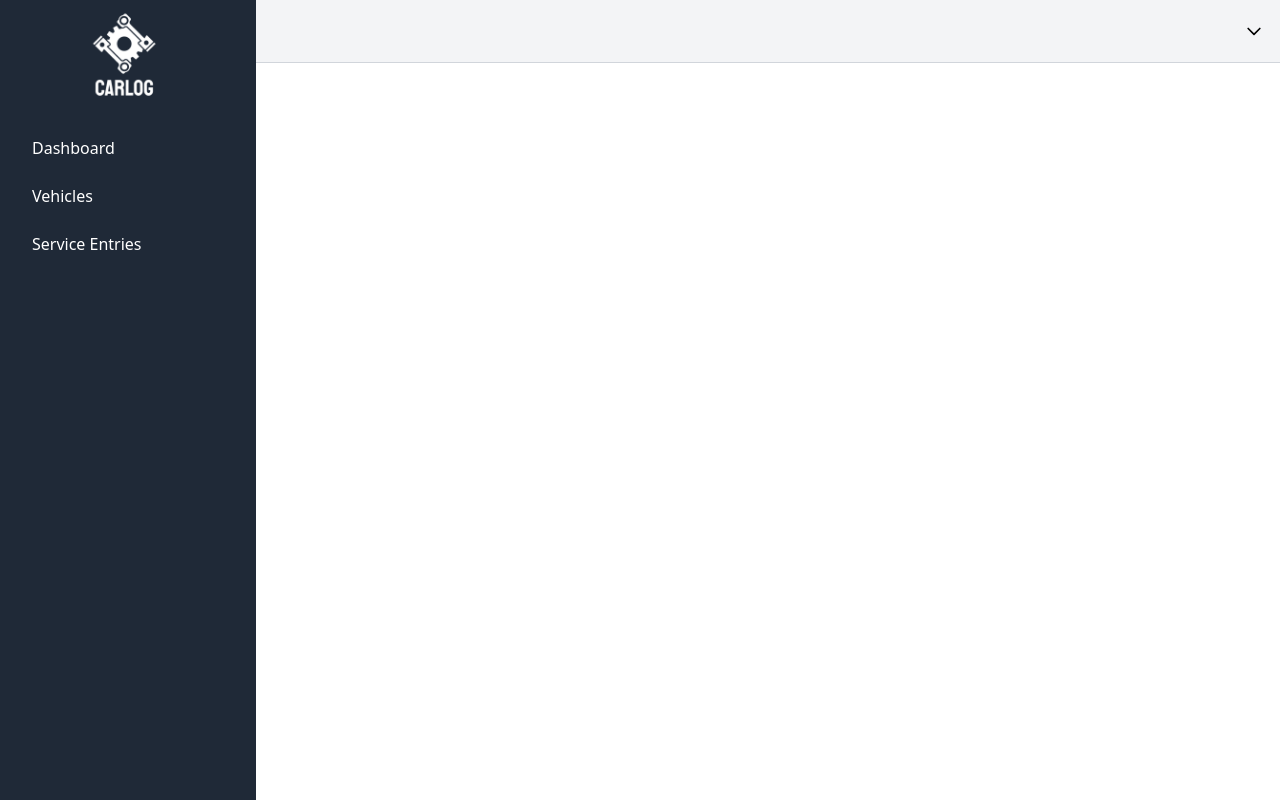
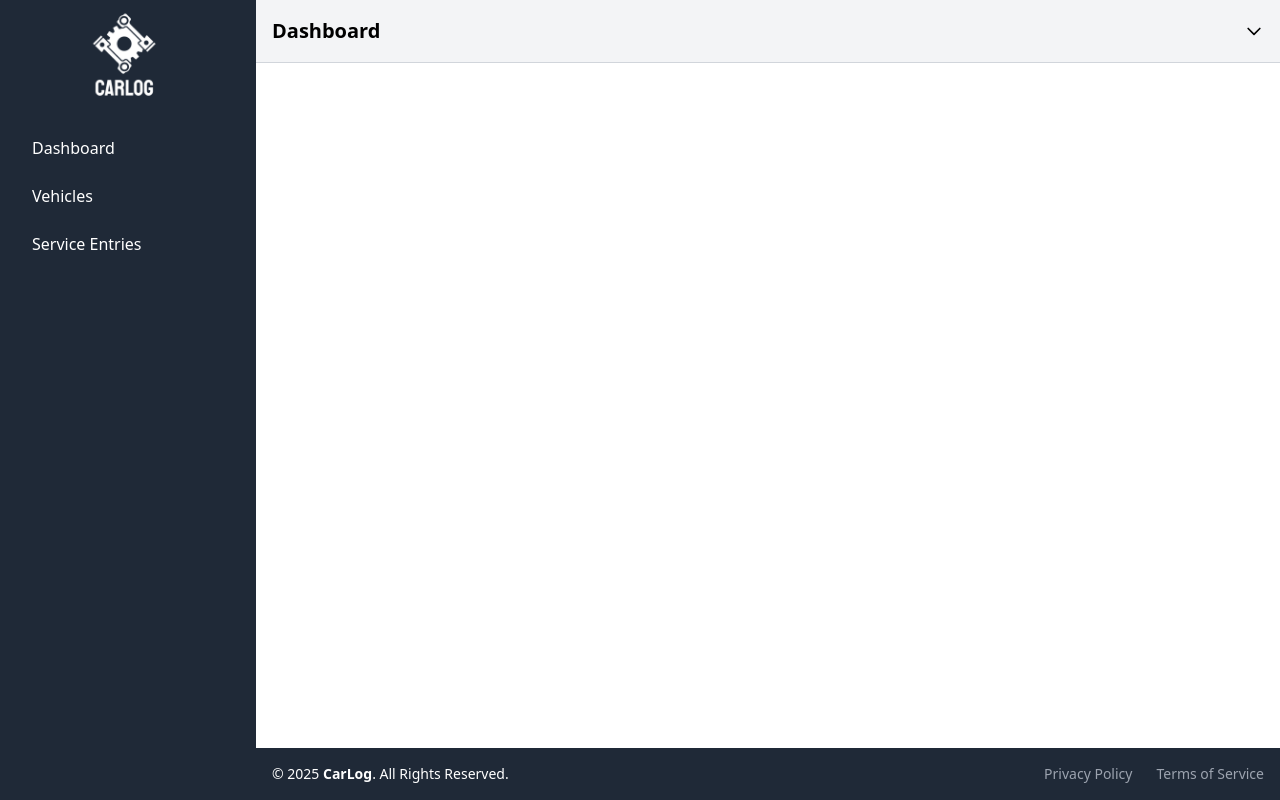
Before and after one commit to fkielbasa/carlog-frontend, a Vue app in the folder carlog/: page / in a window 1280 px wide. Built offline with nearby package versions, Linux system fonts and the light colour scheme; no server answers; sample sign-in values are in the browser's storage; some icons are missing; the HTML template or start-up script is replaced by a standard one.

Commit message:
feat: add main content and footer components

```diff
--- /dev/null
+++ b/carlog/src/components/Footer.vue
@@ -0,0 +1,23 @@
+<script setup lang="ts">
+
+</script>
+
+<template>
+  <div class="bg-gray-800 text-white py-4 mt-10">
+    <div class="max-w-screen-xl mx-auto px-4">
+      <div class="flex justify-between items-center">
+        <div class="text-sm">
+          &copy; 2025 <strong>CarLog</strong>. All Rights Reserved.
+        </div>
+        <div class="flex space-x-6">
+          <a href="/privacy" class="text-gray-400 hover:text-white text-sm">Privacy Policy</a>
+          <a href="/terms" class="text-gray-400 hover:text-white text-sm">Terms of Service</a>
+        </div>
+      </div>
+    </div>
+  </div>
+</template>
+
+<style scoped>
+
+</style>
--- a/carlog/src/components/Header.vue
+++ b/carlog/src/components/Header.vue
@@ -17,7 +17,6 @@ const logout = () => {
   localStorage.removeItem("token")
   router.push('/login');
 };
-
 
 </script>
 
--- /dev/null
+++ b/carlog/src/components/MainContent.vue
@@ -0,0 +1,12 @@
+<script setup lang="ts">
+
+</script>
+
+<template>
+  <div class="p-4"/>
+</template>
+
+
+<style scoped>
+
+</style>
--- a/carlog/src/router/index.ts
+++ b/carlog/src/router/index.ts
@@ -11,12 +11,13 @@ const routes: RouteRecordRaw[] = [
     path: '/',
     name: 'home',
     component: HomeView,
-    meta: { requiresAuth: true },
+    meta: { requiresAuth: true, title: "Dashboard" },
     children: [
       {
         path: '/vehicles',
         name: 'vehicle',
-        component: VehicleView
+        component: VehicleView,
+        meta: { title: "Vehicles" }
       }
     ]
   },
--- /dev/null
+++ b/carlog/src/types/token.ts
@@ -0,0 +1,6 @@
+interface TokenPayload {
+  id: number;
+  login: string;
+  Name: string;
+  Role: string;
+}
--- a/carlog/src/views/HomeView.vue
+++ b/carlog/src/views/HomeView.vue
@@ -2,6 +2,8 @@
 import { useRouter } from 'vue-router';
 import Sidebar from '@/components/Sidebar.vue';
 import Header from '@/components/Header.vue';
+import Footer from '@/components/Footer.vue'
+import MainContent from '@/components/MainContent.vue'
 
 </script>
 
@@ -10,9 +12,10 @@ import Header from '@/components/Header.vue';
     <Sidebar />
     <div class="flex flex-col flex-grow">
       <Header />
-      <div class="p-4 flex-grow">
+      <MainContent class="flex-grow">
         <router-view />
-      </div>
+      </MainContent>
+      <Footer/>
     </div>
   </div>
 </template>
```
